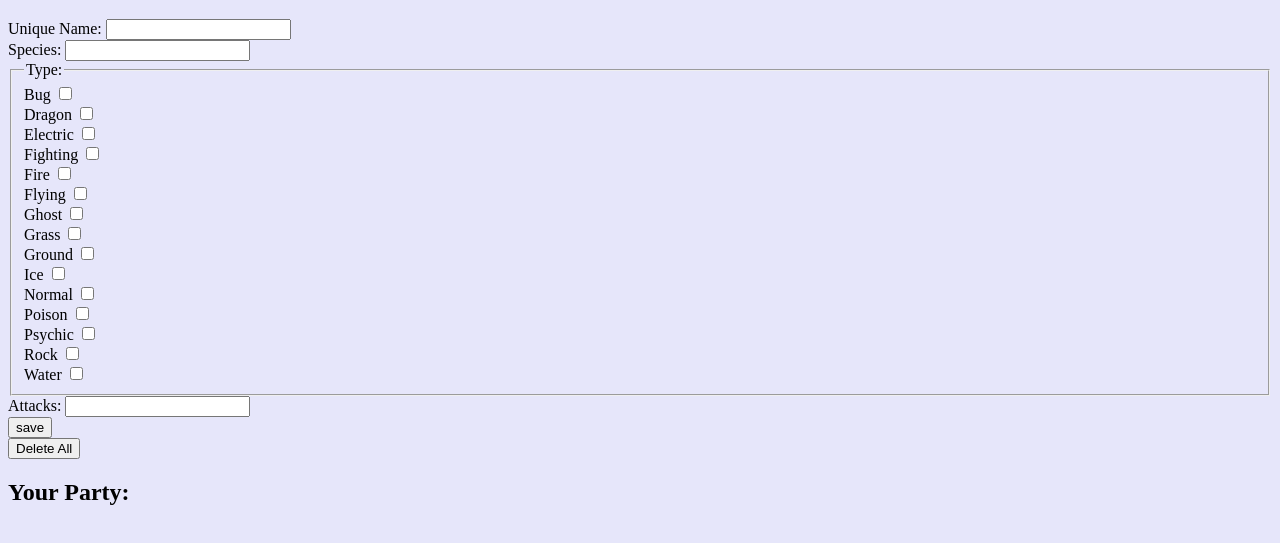
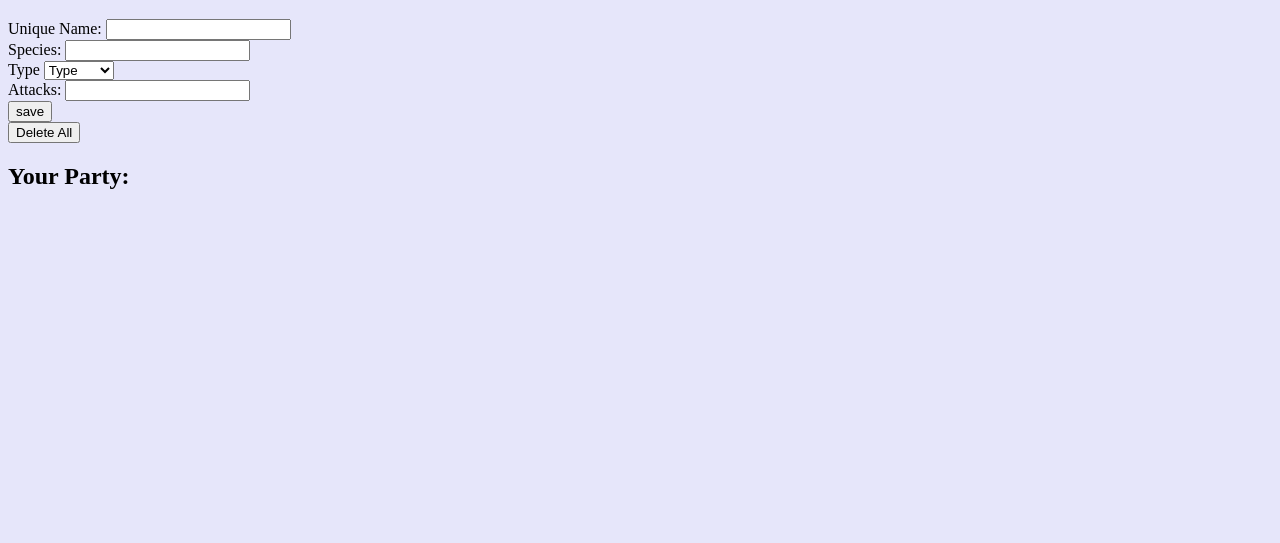
Before and after one commit to AbiJays/pokemon_party_form, a plain HTML site: page index.html in a window 1280 px wide. Shown: the part 61-604 px from the top of the page. Drawn offline with Linux system fonts and the light colour scheme.

Commit message:
index.html working
Type uses select meaning you can't select multiple types.

```diff
--- a/index.html
+++ b/index.html
@@ -18,53 +18,26 @@
             <label for="pokemon-species">Species: </label> <!-- matchy matchy with label for and id for ease of use. -->
             <input type="text" id="species">
             <br>
-            <fieldset id="type">
-                <legend>Type:</legend>
-                <label for="bug">Bug</label>
-                <input type="checkbox" id="bug" name="Bug">
-                <br>
-                <label for="">Dragon</label>
-                <input type="checkbox" id="dragon" name="dragon">
-                <br>
-                <label for="Electric">Electric</label>
-                <input type="checkbox" id="Electric" name="Electric">
-                <br>
-                <label for="Fighting">Fighting</label>
-                <input type="checkbox" id="Fighting" name="Fighting">
-                <br>
-                <label for="Fire">Fire</label>
-                <input type="checkbox" id="Fire" name="Fire">
-                <br>
-                <label for="Flying">Flying</label>
-                <input type="checkbox" id="Flying" name="Flying">
-                <br>
-                <label for="Ghost">Ghost</label>
-                <input type="checkbox" id="Ghost" name="Ghost">
-                <br>
-                <label for="Grass">Grass</label>
-                <input type="checkbox" id="Grass" name="Grass">
-                <br>
-                <label for="Ground">Ground</label>
-                <input type="checkbox" id="Ground" name="Ground">
-                <br>
-                <label for="Ice">Ice</label>
-                <input type="checkbox" id="Ice" name="Ice">
-                <br>
-                <label for="Normal">Normal</label>
-                <input type="checkbox" id="Normal" name="Normal">
-                <br>
-                <label for="Poison">Poison</label>
-                <input type="checkbox" id="Poison" name="Poison">
-                <br>
-                <label for="Psychic">Psychic</label>
-                <input type="checkbox" id="Psychic" name="Psychic">
-                <br>
-                <label for="Rock">Rock</label>
-                <input type="checkbox" id="Rock" name="Rock">
-                <br>
-                <label for="Water">Water</label>
-                <input type="checkbox" id="Water" name="Water">
-            </fieldset>
+            <label for="type">Type</label>
+            <select id="type">
+                <option value="" disabled selected>Type</option>
+                <option value="Bug">Bug</option>
+                <option value="Dragon">Dragon</option>
+                <option value="Electric">Electric</option>
+                <option value="Fighting">Fighting</option>
+                <option value="Fire">Fire</option>
+                <option value="Flying">Flying</option>
+                <option value="Ghost">Ghost</option>
+                <option value="Grass">Grass</option>
+                <option value="Ground">Ground</option>
+                <option value="Ice">Ice</option>
+                <option value="Normal">Normal</option>
+                <option value="Poison">Poison</option>
+                <option value="Psychic">Psychic</option>
+                <option value="Rock">Rock</option>
+                <option value="Water">Water</option>
+            </select>
+            <br>
             <label for="pokemon-attacks">Attacks:</label>
             <input type="text" id="attacks">
             <br>
```
